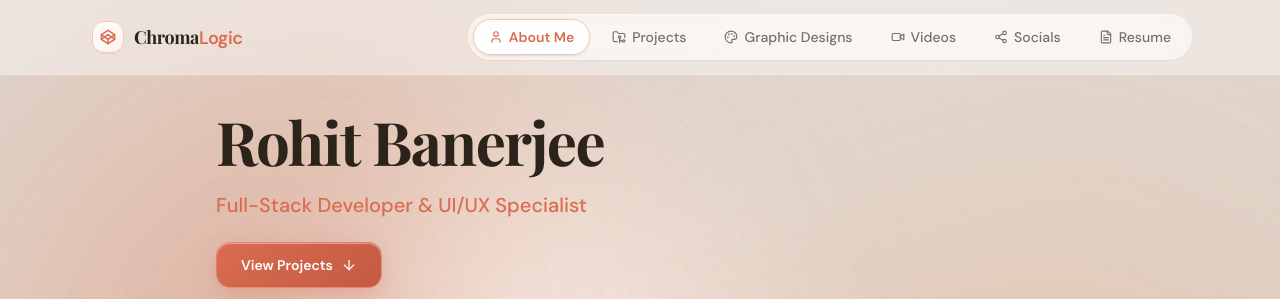
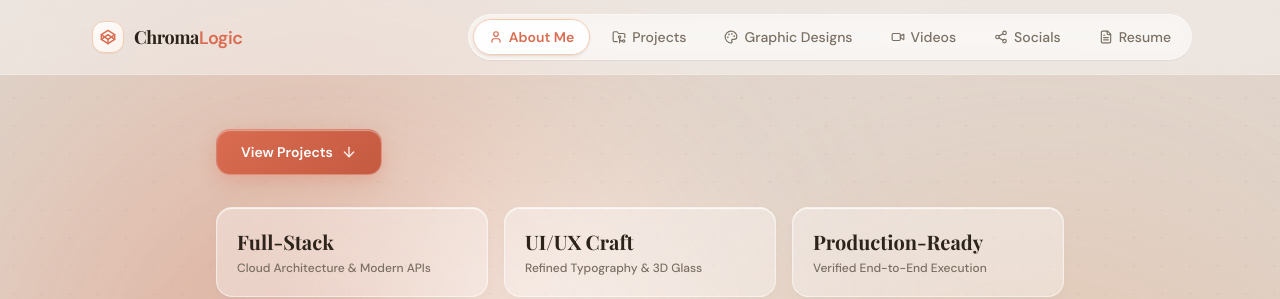
Before and after one commit to Rohit-ux-stack/ChromaLogic, a React (Vite) app: page / in a window 1280 px wide. Shown: the top 299 px of the page. Built offline with nearby package versions, Linux system fonts and the light colour scheme; no server answers; the database is empty; a web font is replaced by a local one.

Commit message:
Refactor displayName and roleSubheadline assignments
Removed default values for displayName and roleSubheadline.

```diff
--- a/src/components/HeroSection.tsx
+++ b/src/components/HeroSection.tsx
@@ -20,8 +20,8 @@ export function HeroSection({ profile, resume }: HeroSectionProps) {
     registerSecretTap('B', () => navigate('/admin'));
   };
 
-  const displayName = profile?.name?.trim() || 'Rohit Banerjee';
-  const roleSubheadline = profile?.tagline?.trim() || 'Full-Stack Developer & UI/UX Specialist';
+  const displayName = profile?.name?.trim();
+  const roleSubheadline = profile?.tagline?.trim();
   const hasBio = Boolean(profile?.bio?.trim());
   const hasPhoto = Boolean(profile?.photoUrl?.trim()) && !photoError;
   const hasEmail = Boolean(profile?.email?.trim());
```
